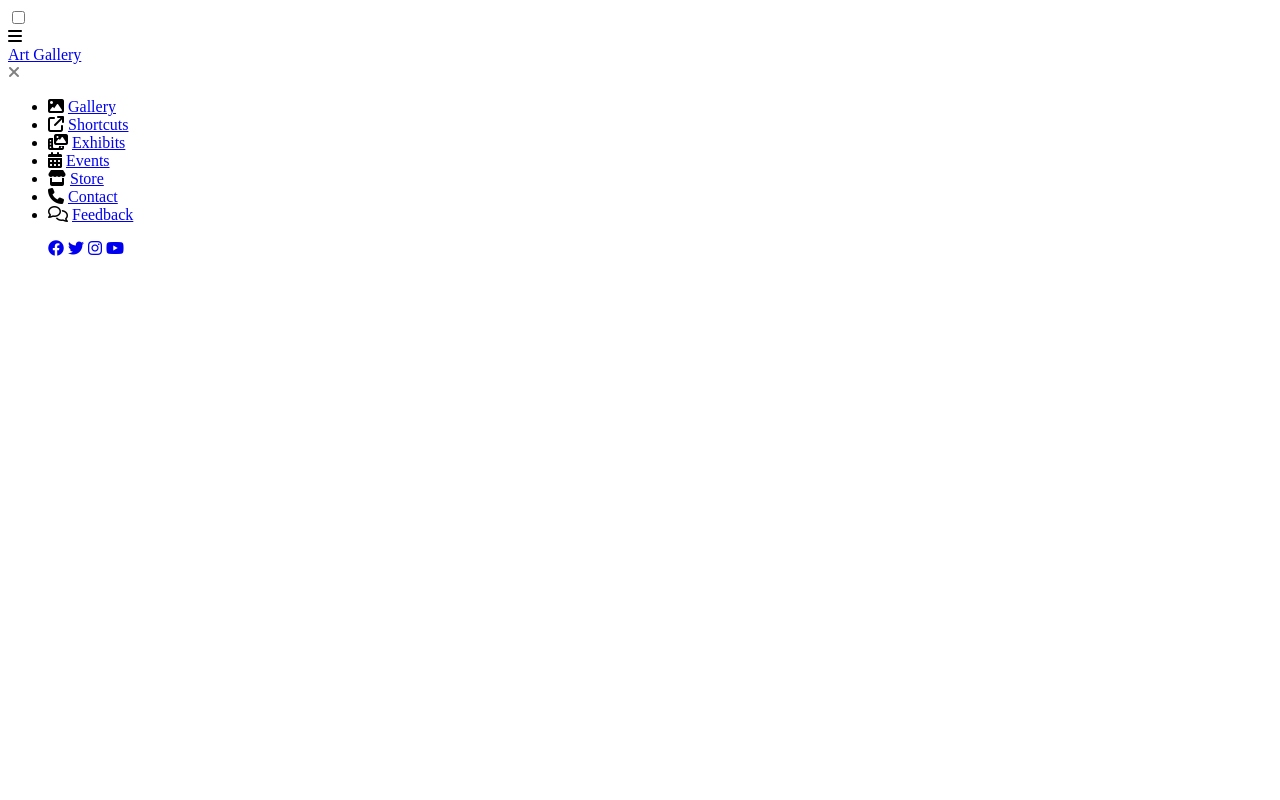
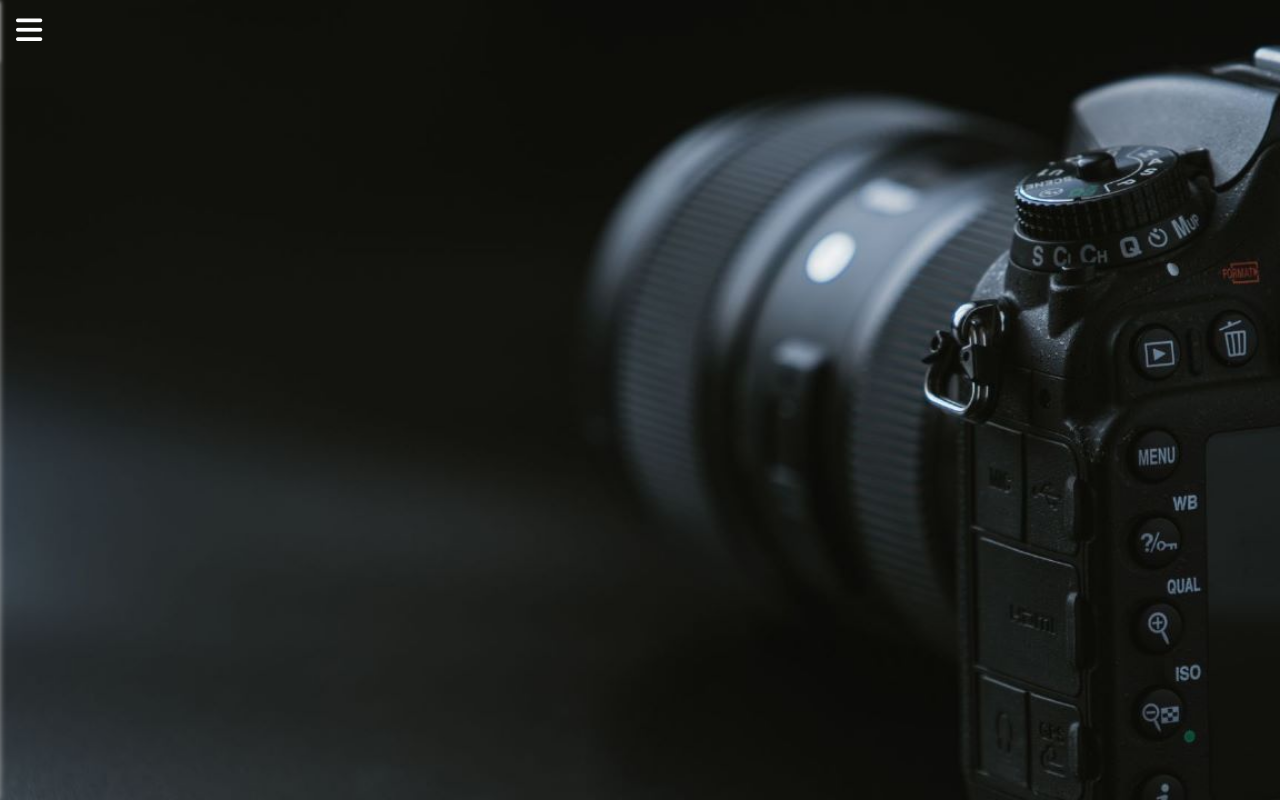
Before and after one commit to mindlayer01/Web-page-ResponsiveDesign-, a plain HTML site: page index.html in a window 1280 px wide. Drawn offline with Linux system fonts and the light colour scheme.

Commit message:
Update index.html
just did one spelling correction

```diff
--- a/index.html
+++ b/index.html
@@ -6,7 +6,7 @@
     <meta name="viewport" content="width=device-width, initial-scale=1.0" />
     <title>CSS Project</title>
 
-    <link rel="stylesheet" href="sstyle.css"/>
+    <link rel="stylesheet" href="style.css"/>
 
     <link rel="preconnect" href="https://fonts.googleapis.com" />
     <link rel="preconnect" href="https://fonts.gstatic.com" crossorigin />
```
